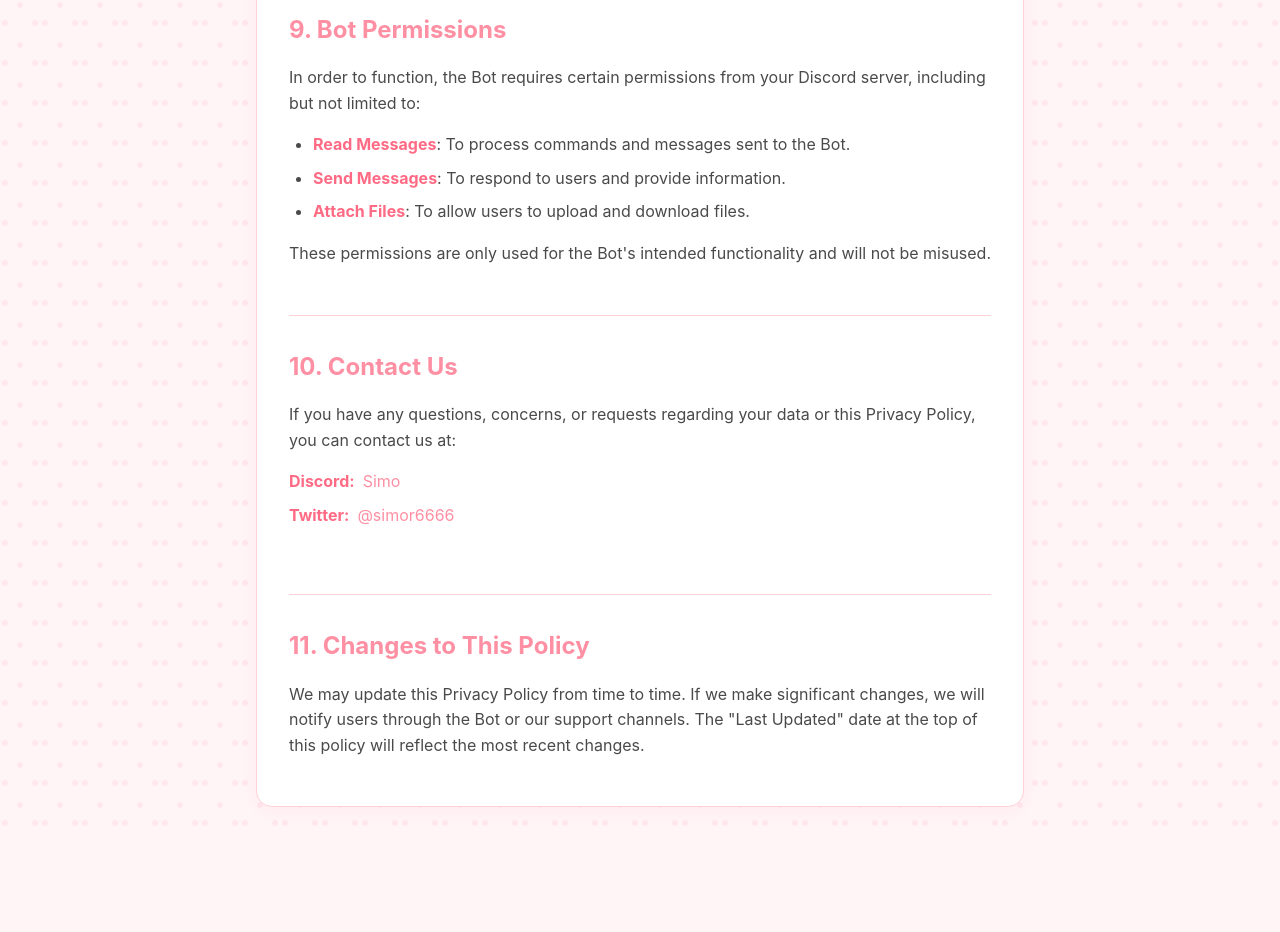
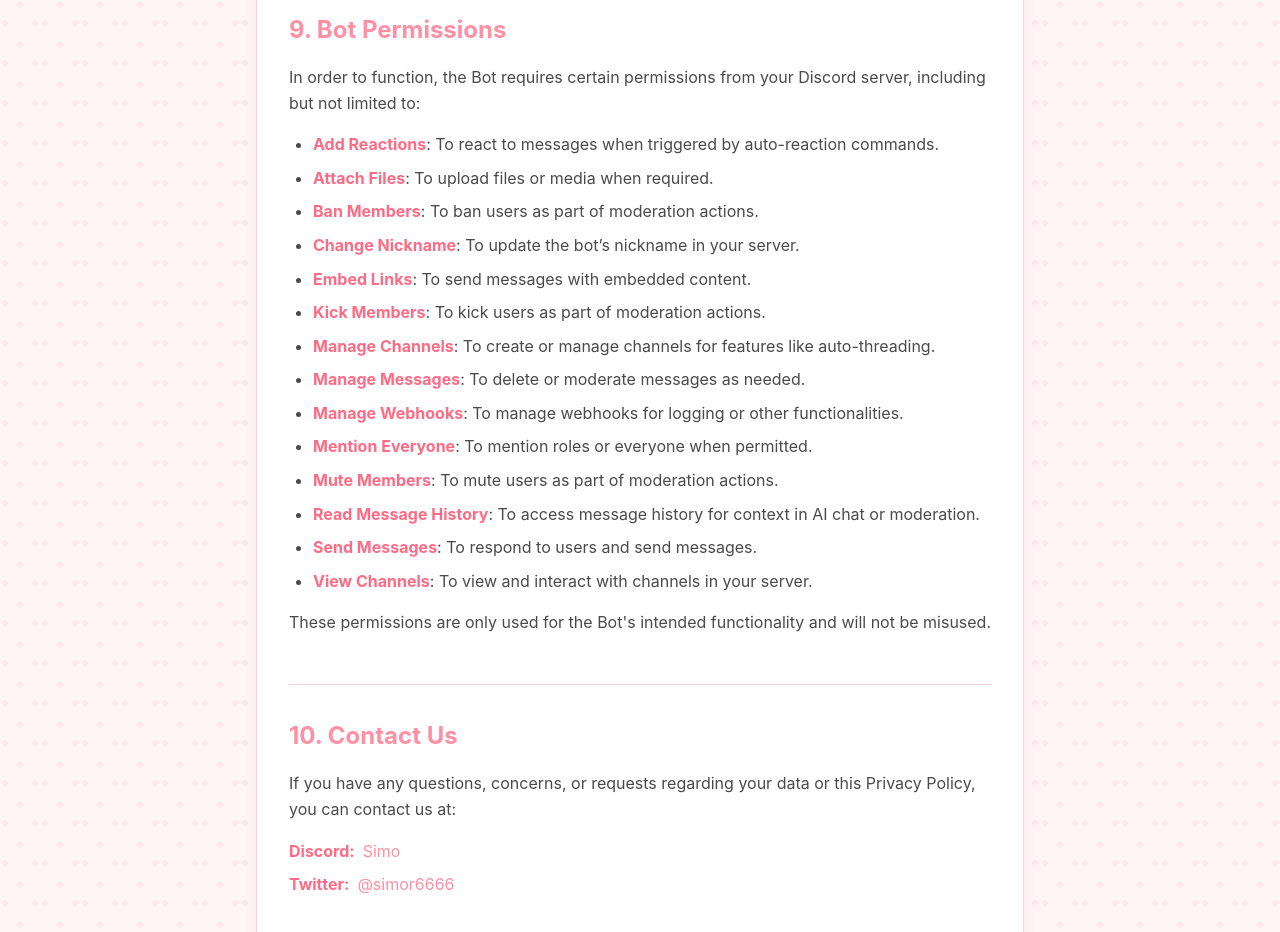
Before and after one commit to simo665/Mira-Waitress-Legal-Documents, a plain HTML site: page privacy.html in a window 1280 px wide. Shown: the part 3400-4332 px from the top of the page. Before the commit the page ends 4239 px from the top, so only its background shows below. Drawn offline with Linux system fonts and the light colour scheme.

Commit message:
Privacy Policy updated

```diff
--- a/privacy.html
+++ b/privacy.html
@@ -93,14 +93,24 @@
                 <h2>8. Children's Privacy</h2>
                 <p>Our Bot is not intended for children under 13 years of age. We do not knowingly collect personal information from children. If we learn that we have inadvertently collected data from a child under 13, we will take steps to delete that information as quickly as possible. If you believe that we have collected data from a child under 13, please contact us immediately.</p>
             </section>
-
             <section>
                 <h2>9. Bot Permissions</h2>
                 <p>In order to function, the Bot requires certain permissions from your Discord server, including but not limited to:</p>
                 <ul>
-                    <li><strong>Read Messages</strong>: To process commands and messages sent to the Bot.</li>
-                    <li><strong>Send Messages</strong>: To respond to users and provide information.</li>
-                    <li><strong>Attach Files</strong>: To allow users to upload and download files.</li>
+                    <li><strong>Add Reactions</strong>: To react to messages when triggered by auto-reaction commands.</li>
+                    <li><strong>Attach Files</strong>: To upload files or media when required.</li>
+                    <li><strong>Ban Members</strong>: To ban users as part of moderation actions.</li>
+                    <li><strong>Change Nickname</strong>: To update the bot’s nickname in your server.</li>
+                    <li><strong>Embed Links</strong>: To send messages with embedded content.</li>
+                    <li><strong>Kick Members</strong>: To kick users as part of moderation actions.</li>
+                    <li><strong>Manage Channels</strong>: To create or manage channels for features like auto-threading.</li>
+                    <li><strong>Manage Messages</strong>: To delete or moderate messages as needed.</li>
+                    <li><strong>Manage Webhooks</strong>: To manage webhooks for logging or other functionalities.</li>
+                    <li><strong>Mention Everyone</strong>: To mention roles or everyone when permitted.</li>
+                    <li><strong>Mute Members</strong>: To mute users as part of moderation actions.</li>
+                    <li><strong>Read Message History</strong>: To access message history for context in AI chat or moderation.</li>
+                    <li><strong>Send Messages</strong>: To respond to users and send messages.</li>
+                    <li><strong>View Channels</strong>: To view and interact with channels in your server.</li>
                 </ul>
                 <p>These permissions are only used for the Bot's intended functionality and will not be misused.</p>
             </section>
```
Also changed, not shown: 2 other files.
